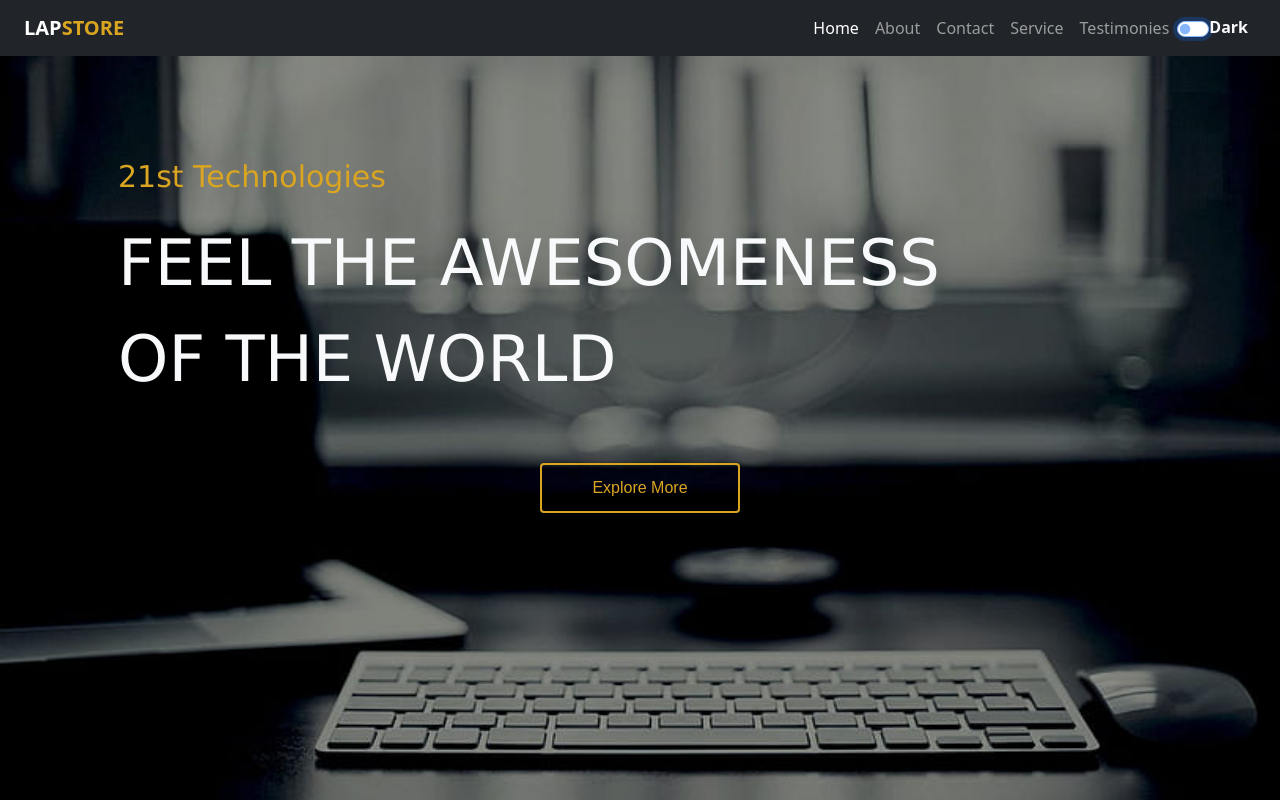
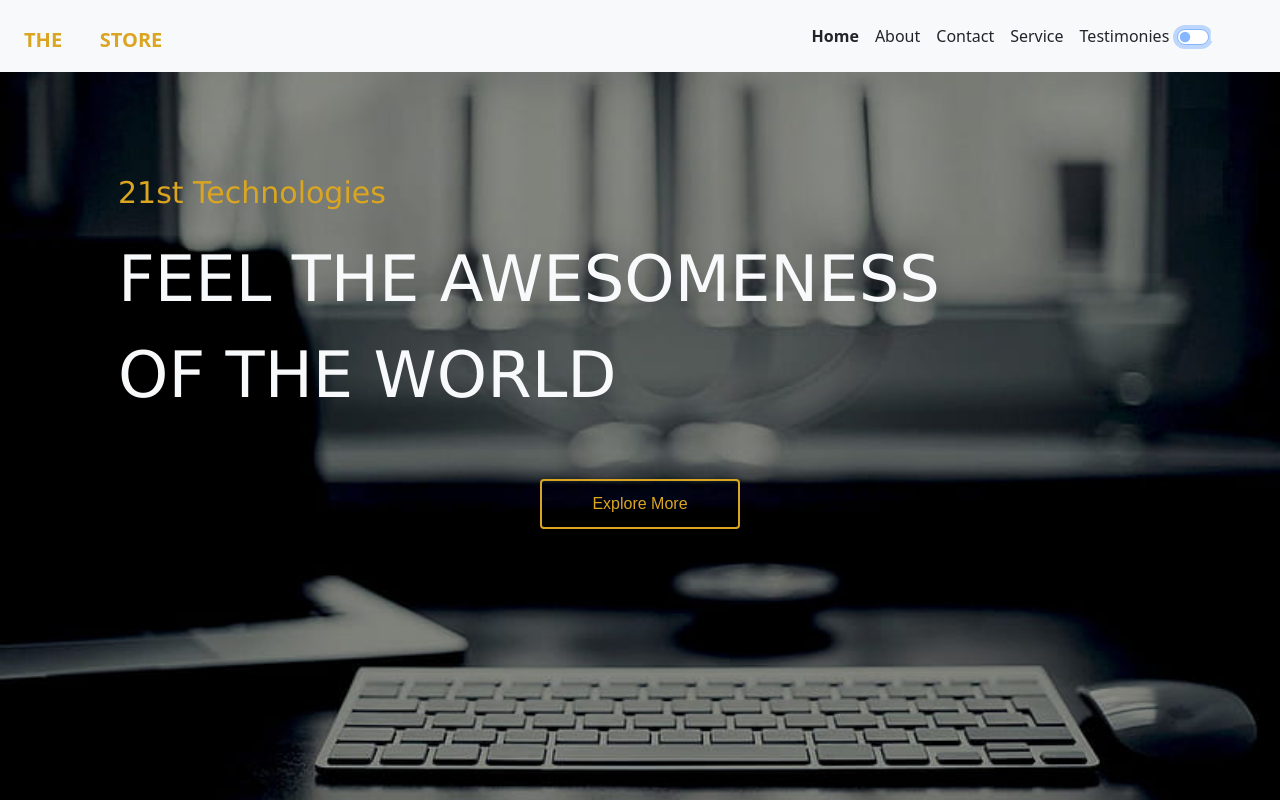
Before and after one commit to ibeh-promise/Lapstore, a website: page public/index.html in a window 1280 px wide. Both pictures are taken after a click on the switch "Dark". Shown: the top 800 px of the page. Drawn offline with Linux system fonts and the light colour scheme.

Commit message:
still adding the theme

```diff
--- a/package.json
+++ b/package.json
@@ -6,7 +6,7 @@
   "scripts": {
     "test": "echo \"Error: no test specified\" && exit 1"
   },
-  "author": "",
+  "author": "Ibeh Promise",
   "license": "ISC",
   "dependencies": {
     "cors": "^2.8.5",
--- a/public/assets/js/script.js
+++ b/public/assets/js/script.js
@@ -1,27 +1,49 @@
 const flexSwitchCheckChecked = document.getElementById("flexSwitchCheckChecked");
-const body = document.querySelector("body")
-let mainNav = document.getElementById("main-nav")
-flexSwitchCheckChecked.addEventListener("change", render)
-let toggleSwitchOn = true
+const body = document.body;
+const links = document.querySelectorAll("a");
+const paragraphs = document.querySelectorAll("p");
+const header1 = document.querySelectorAll("h1");
+const actives = document.querySelectorAll(".actives");
+const spans = document.querySelectorAll("span");
+const navs = document.querySelectorAll("nav");
+const divs = document.querySelectorAll("div");
 
-function render() {
-  if (location.reload) {
-    console.log("hey");
-      if (toggleSwitchOn == true) {
-        toggleSwitchOn = false
-        console.log(toggleSwitchOn);
-      }else{
-        toggleSwitchOn = true
-      }
-  }
-  if (flexSwitchCheckChecked.click && toggleSwitchOn == false) {
-    console.log("off");
-    document.body.classList.remove("bg-dark")
-    document.body.classList.add("text-dark")
-    mainNav.body.classList.remove("bg-dark")
-  }else if (flexSwitchCheckChecked.click && toggleSwitchOn == true) {
-    console.log("off");
-    document.body.classList.add("bg-dark")
-    document.body.classList.remove("text-dark")
+// Load the saved theme from localStorage
+const savedTheme = localStorage.getItem("theme") || "dark";
+applyTheme(savedTheme);
+
+// Event listener for the toggle switch
+flexSwitchCheckChecked.addEventListener("change", () => {
+  const currentTheme = body.classList.contains("bg-dark") ? "dark" : "light";
+  const newTheme = currentTheme === "dark" ? "light" : "dark";
+  applyTheme(newTheme);
+  localStorage.setItem("theme", newTheme);
+});
+
+// Function to apply the theme
+function applyTheme(theme) {
+  if (theme === "light") {
+    body.classList.replace("bg-dark", "bg-light");
+    body.classList.replace("text-light", "text-dark");
+    links.forEach(link => link.classList.replace("text-secondary", "text-dark"));
+    paragraphs.forEach(p => p.classList.replace("text-light", "text-dark"));
+    header1.forEach(p => p.classList.replace("text-light", "text-dark"));
+    spans.forEach(span => span.classList.replace("text-light", "text-dark"));
+    navs.forEach(p => p.classList.replace("bg-dark", "bg-light"));
+    navs.forEach(p => p.classList.replace("text-light", "text-dark"));
+    divs.forEach(p => p.classList.replace("bg-dark", "bg-light"));
+    flexSwitchCheckChecked.checked = false; // Sync toggle state
+  } else {
+    body.classList.replace("bg-light", "bg-dark");
+    body.classList.replace("text-dark", "text-light");
+    links.forEach(link => link.classList.replace("text-dark", "text-secondary"));
+    paragraphs.forEach(p => p.classList.replace("text-dark", "text-light"));
+    header1.forEach(p => p.classList.replace("text-dark", "text-light"));
+    spans.forEach(span => span.classList.replace("text-dark", "text-light"));
+    actives.forEach(p => p.classList.replace("text-dark", "text-light"));
+    navs.forEach(p => p.classList.replace("bg-light", "bg-dark"));
+    navs.forEach(p => p.classList.replace("text-dark", "text-light"));
+    divs.forEach(p => p.classList.replace("bg-light", "bg-dark"));
+    flexSwitchCheckChecked.checked = true; // Sync toggle state
   }
 }
--- a/public/index.html
+++ b/public/index.html
@@ -3,7 +3,7 @@
   <head>
     <meta charset="UTF-8" />
     <meta name="viewport" content="width=device-width, initial-scale=1.0" />
-    <title>TheLapStore | Home</title>
+    <title>The LapStore | Home</title>
     <link rel="stylesheet" href="./assets/css/bootstrap.min.css" />
     <link rel="stylesheet" href="./assets/css/helper.css" />
     <link rel="stylesheet" href="./assets/fontawesome-icons/css/all.css" />
@@ -11,17 +11,18 @@
     <link rel="stylesheet" href="./assets/css/style.css" />
   </head>
 
-  <body class="bg-dark text-light" data-theme="light">
+  <body class="bg-dark text-dark" data-theme="Dark">
     <header>
       <nav
-        class="navbar navbar-expand-md navbar-dark bg-dark w-100"
+        class="navbar navbar-expand-md bg-dark navbar-dark w-100"
         id="main-nav"
         aria-label="Fourth navbar example"
       >
         <div class="container-fluid">
-          <a class="navbar-brand f-w-900 m-r-100" href="#"
-            >LAP<span class="complementary">STORE</span></a
-          >
+          <h1>
+          <a class="navbar-brand text-light f-w-900 m-r-100" href="#"
+            ><span class="complementary">THE</span>LAP<span class="complementary">STORE</span></a
+          ></h1>
           <button
             class="navbar-toggler"
             type="button"
@@ -39,19 +40,19 @@
               class="navbar-nav w-100 d-flex justify-content-end align-items-center"
             >
               <li class="nav-item">
-                <a class="nav-link active" aria-current="page" href="">Home</a>
+                <a class="nav-link text-dark active f-w-600" aria-current="page" href="">Home</a>
               </li>
               <li class="nav-item">
-                <a class="nav-link" href="./about">About</a>
+                <a class="nav-link text-dark" href="./about">About</a>
               </li>
               <li class="nav-item">
-                <a class="nav-link" href="./contact">Contact</a>
+                <a class="nav-link text-dark" href="./contact">Contact</a>
               </li>
               <li class="nav-item">
-                <a class="nav-link" href="./service">Service</a>
+                <a class="nav-link text-dark" href="./service">Service</a>
               </li>
               <li class="nav-item">
-                <a class="nav-link" href="./testimonies">Testimonies</a>
+                <a class="nav-link text-dark" href="./testimonies">Testimonies</a>
               </li>
               <div
                 class="form-check form-switch text-light d-flex align-items-center"
@@ -90,7 +91,7 @@
           >
         </div>
       </div>
-      <section class="about-sec bg-dark">
+      <section class="about-sec">
         <div class="container col-xxl-8 px-4 py-5">
           <div class="row flex-lg-row-reverse align-items-center g-5 py-5">
             <div class="col-10 col-sm-8 col-lg-6">
@@ -256,7 +257,7 @@
           </div>
         </div>
       </section>
-      <section class="testimonies bg-dark text-light">
+      <section class="testimonies text-light">
         <div class="container col-xl-10 col-xxl-8 px-4 py-5">
           <div class="row align-items-center g-lg-5 py-5">
             <div class="col-lg-7 text-center text-lg-start">
@@ -350,6 +351,19 @@
                   >Testimonies</a
                 >
               </li>
+              <li class="nav-item mx-4">
+
+                <a
+                href="./dashboard"
+                class="text-light f-w-900 text-decoration-none"
+                >
+                <button class="btn btn-warning w-100 align-items-center brands">
+                    ADMIN
+                  </button>
+
+                    </a
+                  >
+              </li>
               <li class="nav-item">
                 <a href="#" class="nav-link text-secondary px-2 text-body-start"
                   >Top &uarr;</a
```
Also changed, not shown: public/dashboard/index.html (added, +70 -0 lines), public/service/index.html (+2 -1 lines), public/testimonies/index.html (+1 -1 lines).
